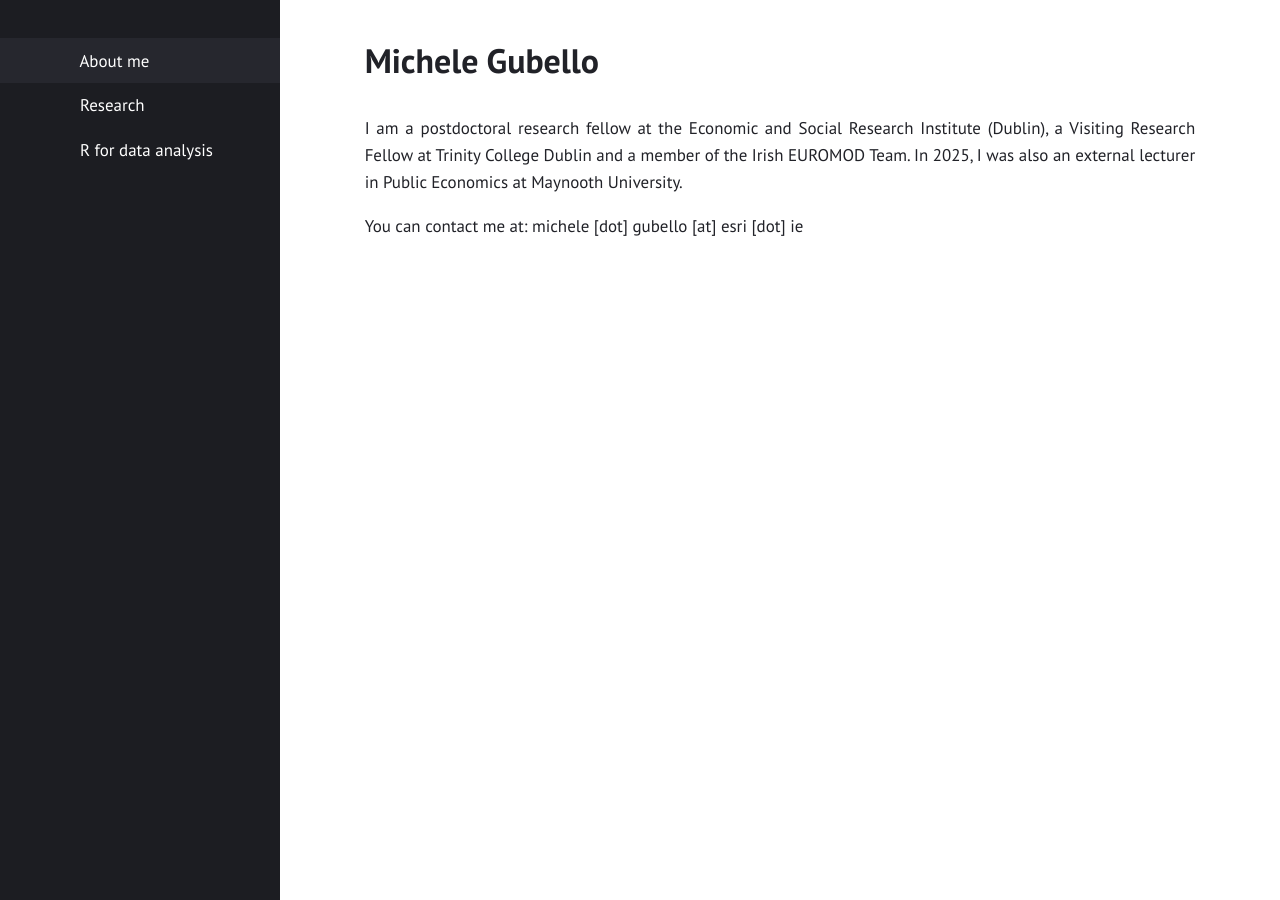
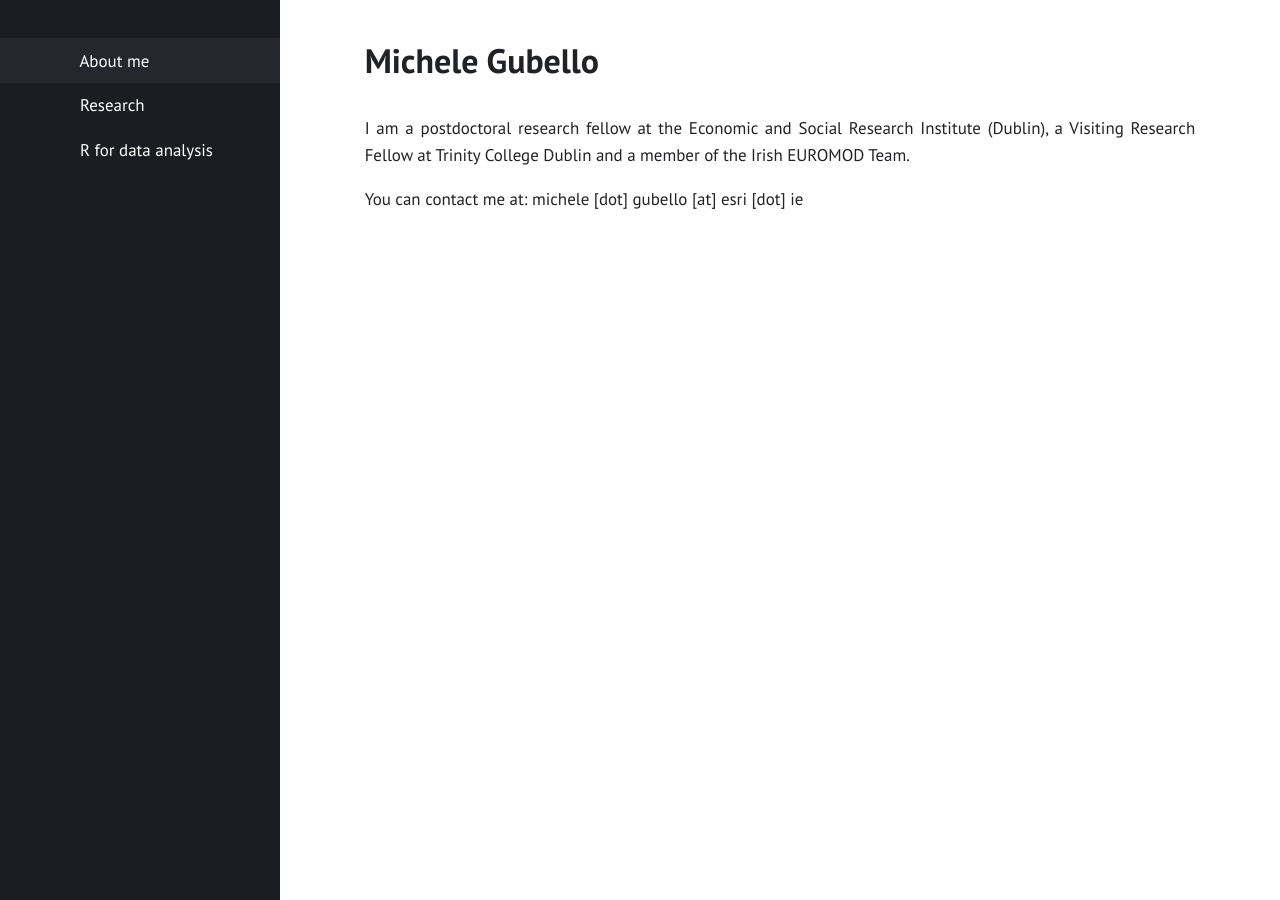
Before and after one commit to gubellom/gubellom.github.io, a Jekyll site: the page built from presentation.md, in a window 1280 px wide. Built offline with Jekyll 4.4.1, drawn with Linux system fonts in a browser that asks for light colours.

Commit message:
Update presentation.md
Signed-off-by: Michele Gubello <62111923+gubellom@users.noreply.github.com>

```diff
--- a/presentation.md
+++ b/presentation.md
@@ -26,7 +26,7 @@ permalink: "/"
     <p> -->
 
 
-I am a postdoctoral research fellow at the Economic and Social Research Institute (Dublin), a Visiting Research Fellow at Trinity College Dublin and a member of the Irish EUROMOD Team. In 2025, I was also an external lecturer in Public Economics at Maynooth University. <!--<be>
+I am a postdoctoral research fellow at the Economic and Social Research Institute (Dublin), a Visiting Research Fellow at Trinity College Dublin and a member of the Irish EUROMOD Team.  <!--<be>
 <br> -->
 
 
```
